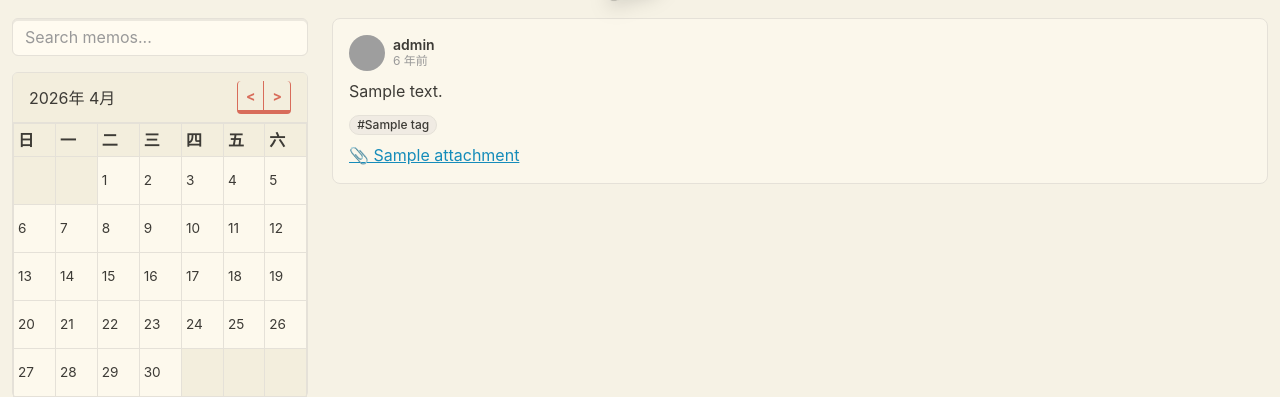
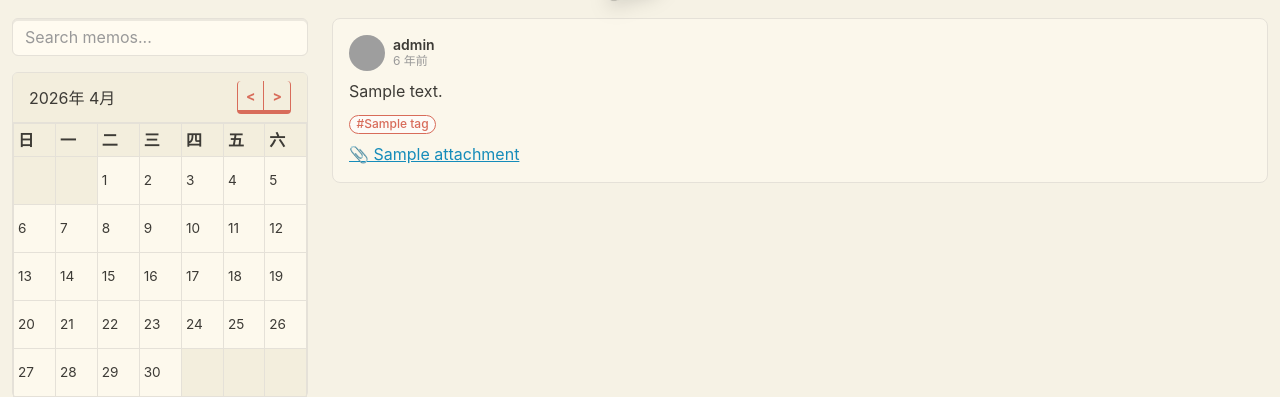
Before and after one commit to ifdog/Vermillon, a Flask app: page / in a window 1280 px wide. Shown: the part 71-468 px from the top of the page. Run offline with Flask 3, Linux system fonts and the light colour scheme; data comes from the database, SQL or seed files in the repository; tables that the repository leaves empty hold one stand-in row (values such as "Sample post"); some libraries are stand-ins or nearby versions; grey boxes are pictures that could not be loaded.

Commit message:
style: make memo tag border more prominent with cinnabar color

```diff
--- a/static/css/style.css
+++ b/static/css/style.css
@@ -412,17 +412,17 @@ pre:hover .code-copy-btn {
 }
 
 .memo-tag {
-    background-color: #f0ebe3;
-    color: #3d3b36;
-    border: 1px solid #e5e1d8;
+    background-color: rgba(255, 255, 255, 0.6);
+    color: var(--paper-primary);
+    border: 1.5px solid var(--paper-primary);
     border-radius: 999px;
     font-weight: 500;
     font-size: 0.75rem;
-    padding: 0.25em 0.6em;
+    padding: 0.2em 0.55em;
 }
 
 .memo-tag:hover {
-    background-color: #e8e2d8;
+    background-color: rgba(216, 108, 90, 0.1);
 }
 
 .memo-tags {
```
